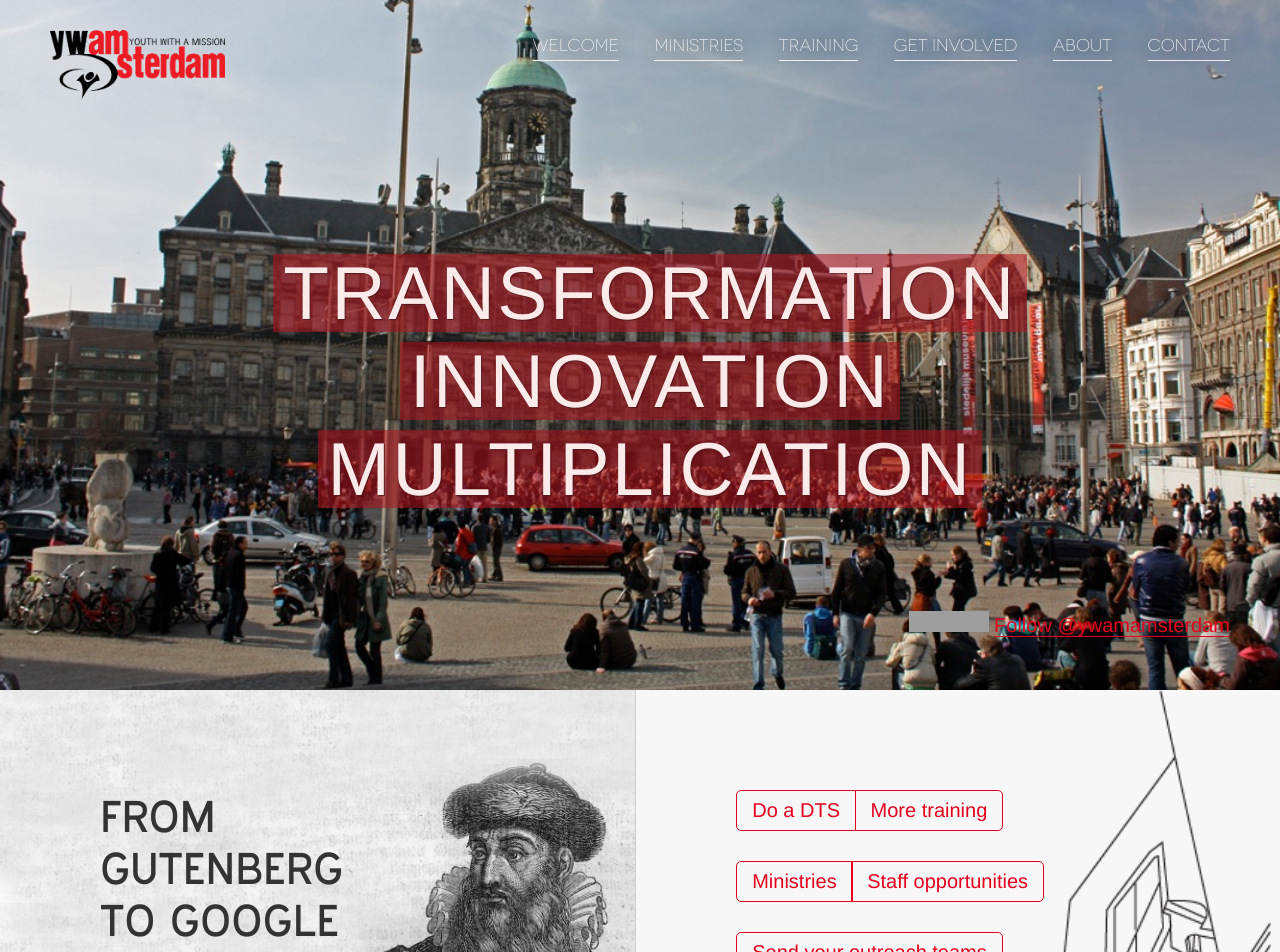
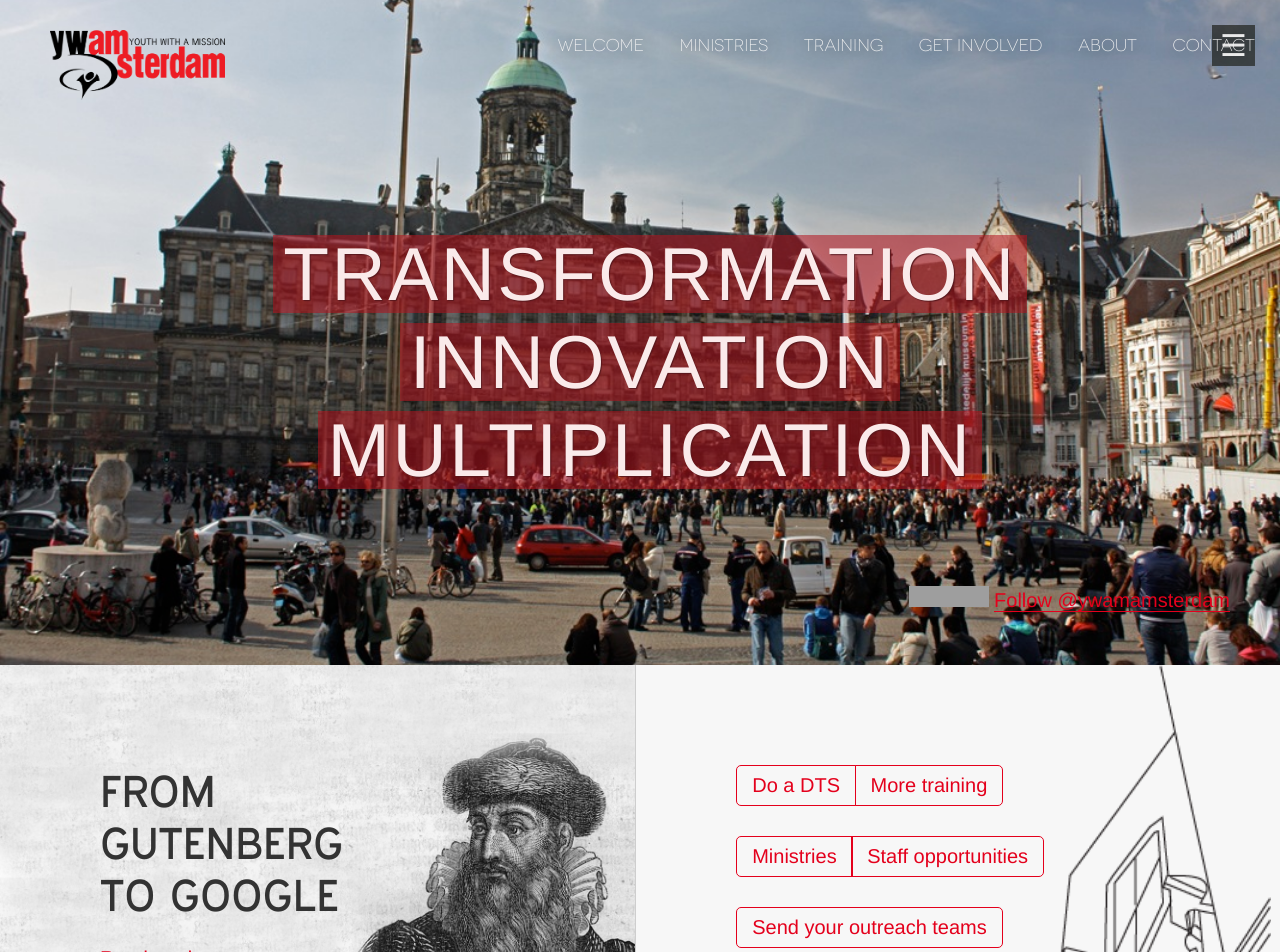
Before and after one commit to joshuadelange/ywamamsterdam.org-prototype, a Jekyll site: the page built from index.html, in a window 1280 px wide. Shown: the top 952 px of the page. Built offline with Jekyll 4.4.1, drawn with Linux system fonts in a browser that asks for light colours; Markdown is read by kramdown in place of the engine named in the settings; comment, search, counter and statistics services are not loaded; grey boxes are pictures that could not be loaded.

Commit message:
ADDS NAVIGATIONS!

```diff
--- a/_layouts/default.html
+++ b/_layouts/default.html
@@ -19,9 +19,9 @@
 
       </div>
 
-      <nav>
+      <nav class="primary">
 
-        <ul class="primary">
+        <ul>
           <li><a href="/index.html">Welcome</a></li>
           <li><a href="/ministries.html">Ministries</a></li>
           <li><a href="/training.html">Training</a></li>
@@ -29,6 +29,8 @@
           <li><a href="/about.html">About</a></li>
           <li><a href="/contact.html">Contact</a></li>
         </ul>
+
+        <div class="icon">☰</div>
 
       </nav>
 
--- a/css/main.css
+++ b/css/main.css
@@ -62,6 +62,32 @@
   float: right;
   position: relative;
   z-index: 100; }
+  nav.primary {
+    position: fixed;
+    top: 25px;
+    right: 25px;
+    padding-top: 5px;
+    background-color: transparent;
+    -webkit-transition: 1s all ease-in; }
+    nav.primary ul {
+      position: relative;
+      z-index: 1; }
+      nav.primary ul li {
+        line-height: 20px; }
+        nav.primary ul li a {
+          border-bottom: 0; }
+    nav.primary .icon {
+      position: absolute;
+      top: 0;
+      right: 0;
+      padding: 8px;
+      font-size: 30px;
+      line-height: 25px;
+      color: #f4f4f4;
+      cursor: pointer;
+      background-color: rgba(30, 31, 26, 0.68);
+      opacity: 0;
+      text-align: right; }
   nav ul {
     clear: both; }
     nav ul li {
@@ -79,8 +105,7 @@
         text-shadow: 0px 0px 20px black; }
         nav ul li a:hover {
           color: white;
-          border-bottom: 1px solid #f4f4f4;
-          padding-bottom: 5px; }
+          border-bottom: 1px solid #f4f4f4; }
   nav.secondary {
     margin-top: -25px; }
 
@@ -92,7 +117,7 @@
   bottom: 0;
   z-index: 1000;
   height: 630px;
-  padding: 50px 100px;
+  padding: 25px 100px;
   padding-top: 10px;
   background-position: center top;
   background-size: 100%; }
--- a/js/main.js
+++ b/js/main.js
@@ -299,7 +299,92 @@
 
 		});
 
+	}
+
+	console.log('before binding') ;
+
+	var $nav = $('nav.primary'),
+			$list = $nav.find('ul'),
+			$listItems = $list.find('li'),
+			$listLinks = $listItems.find('a'),
+			$icon = $nav.find('.icon') ;
+
+	$nav.hidingTimeout = null ;
+
+	$nav.hover(function(){
+
+		console.log('hover!', $(document).scrollTop()) ;
+
+		if($nav.hidingTimeout !== null) {
+			console.log('clearing timeout') ;
+			clearTimeout($nav.hidingTimeout) ;
+		}
+
+		if($(document).scrollTop() > 100) {
+
+			$icon.animate({width: '770px'}) ;
+			$list.animate({'marginRight': '70px'}) ;
+
+			$listLinks.css({'color': '#D6D6D6'}) ;
+
+			$listItems.animate({
+				marginLeft: '30px',
+				opacity: 1
+			}) ;
+
+		}
+
+	}, function(){
+
+		$nav.hidingTimeout = setTimeout(function(){
+
+			if($(document).scrollTop() > 100) {
+
+				$listLinks.css({'color': '#F4F4F4'}) ;
+				$icon.animate({width: '27px'}) ;
+				$list.animate({'marginRight': '0'}) ;
+				$listItems.animate({
+					marginLeft: '-90px',
+					opacity: 0
+				}) ;
+
+			}
+
+		}, 2000) ;
+
+	}) ;
+
 	$(window).scroll(function(){
+
+		var transitionDoneAtHeight = 100,
+				scrollTop = $(document).scrollTop(),
+				percentageDone = ((scrollTop < 100) ? scrollTop : 100),
+				newMarginLeft = transitionDoneAtHeight - scrollTop - 70,
+				// normalMarginLeft = 30,
+				listOpacity = 1 - (percentageDone / 100),
+				iconOpacity = (percentageDone / 100) ;
+
+		console.log('newMarginLeft', newMarginLeft, 'transitionDoneAtHeight', transitionDoneAtHeight, 'scrollTop', scrollTop, 'percentage done', percentageDone, 'opacity', listOpacity) ;
+
+		if(scrollTop > 0) {
+
+			if(newMarginLeft > -90) {
+
+				$listItems.css({
+					marginLeft: newMarginLeft + 'px',
+					opacity: listOpacity
+				}) ;
+
+			}
+
+			$icon.css('opacity', iconOpacity) ;
+
+			console.log('show menu thingy') ;
+
+		}
+		else {
+			$listItems.attr('style', '') ;
+		}
 
 
 		/*
@@ -336,8 +421,6 @@
 		*/
 
 	}) ;
-
-	}
 
 	$('video').bind('playing', function(){
 		$(this).show() ;
```
Also changed, not shown: css/main.scss (+54 -3 lines). Lines whose indentation alone changed are shown as unchanged.
